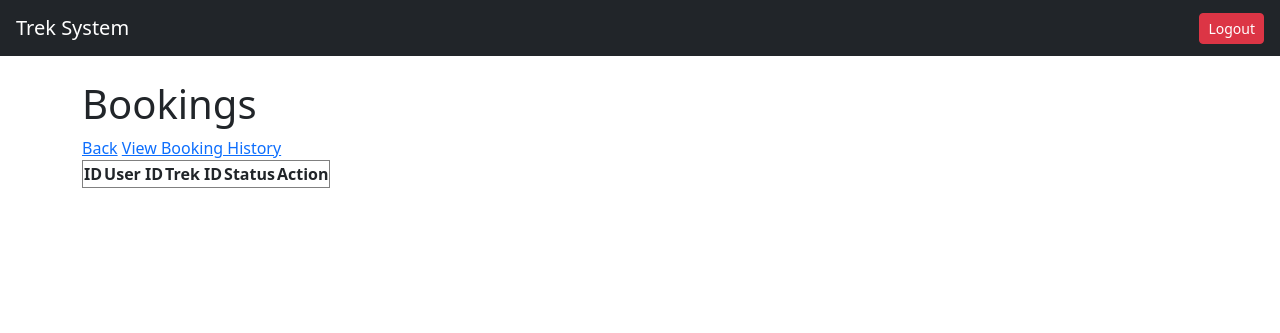
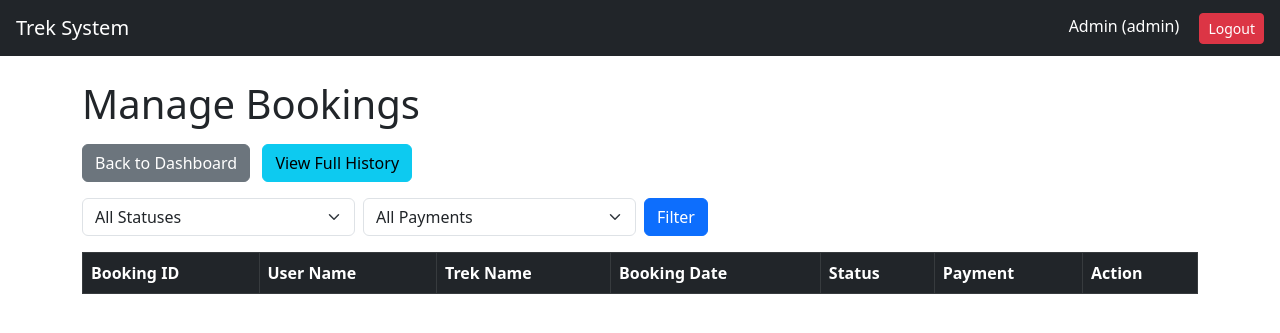
Before and after one commit to 24f2005143/Trekking-Management-Application, a Flask app: page /admin/bookings in a window 1280 px wide. Shown: the top 333 px of the page. Run offline with Flask 3, Linux system fonts and the light colour scheme; a user stored in the database is signed in; lists and menus that the app fills with data are empty.

Commit message:
User Dashboard and Trek Booking System

```diff
--- a/app.py
+++ b/app.py
@@ -1,4 +1,4 @@
-from flask import Flask, render_template, request, redirect, url_for
+from flask import Flask, render_template, request, redirect, url_for, flash
 from models import db, User, StaffProfile, Trek, Booking
 from flask_login import LoginManager, login_user, logout_user, login_required, current_user
 from werkzeug.security import generate_password_hash, check_password_hash
@@ -19,7 +19,6 @@ login_manager = LoginManager()
 login_manager.init_app(app)
 login_manager.login_view = "login"
 
-
 app.register_blueprint(admin_bp)
 app.register_blueprint(user_bp)
 app.register_blueprint(staff_bp)
@@ -33,24 +32,26 @@ def load_user(user_id):
 with app.app_context():
     db.create_all()
 
-    trek_columns = {column["name"] for column in inspect(db.engine).get_columns("trek")}
+    trek_columns = {col["name"] for col in inspect(db.engine).get_columns("trek")}
     if "duration" not in trek_columns:
         db.session.execute(text("ALTER TABLE trek ADD COLUMN duration INTEGER"))
         db.session.commit()
+    if "description" not in trek_columns:
+        db.session.execute(text("ALTER TABLE trek ADD COLUMN description TEXT"))
+        db.session.commit()
+
 
     admin = User.query.filter_by(email="admin@gmail.com").first()
-
     if not admin:
         admin_user = User(
             name="Admin",
             email="admin@gmail.com",
-            password=generate_password_hash("admin123"),  # ✅ FIXED
+            password=generate_password_hash("admin123"),
             role="admin"
         )
         db.session.add(admin_user)
         db.session.commit()
-
-        print("✅ Admin created: admin@gmail.com / admin123")
+        print("Admin created: admin@gmail.com / admin123")
 
 
 @app.route('/')
@@ -61,20 +62,19 @@ def home():
 @app.route('/register', methods=['GET', 'POST'])
 def register():
     if request.method == 'POST':
-
         if User.query.filter_by(email=request.form['email']).first():
-            return "Email already exists"
+            flash("Email already exists. Please login.", "danger")
+            return redirect('/register')
 
         user = User(
             name=request.form['name'],
             email=request.form['email'],
-            password=generate_password_hash(request.form['password']),  # ✅ FIXED
+            password=generate_password_hash(request.form['password']),
             role='user'
         )
-
         db.session.add(user)
         db.session.commit()
-
+        flash("Registration successful! Please login.", "success")
         return redirect('/login')
 
     return render_template('register.html')
@@ -83,18 +83,15 @@ def register():
 @app.route('/login', methods=['GET', 'POST'])
 def login():
     if request.method == 'POST':
-
         user = User.query.filter_by(email=request.form['email']).first()
 
-        if not user:
-            return "Invalid email"
-
-        # ✅ FIXED PASSWORD CHECK
-        if not check_password_hash(user.password, request.form['password']):
-            return "Invalid password"
+        if not user or not check_password_hash(user.password, request.form['password']):
+            flash("Invalid email or password.", "danger")
+            return redirect('/login')
 
         if user.is_blacklisted:
-            return "You are blocked"
+            flash("Your account has been blocked. Contact admin.", "danger")
+            return redirect('/login')
 
         login_user(user)
 
--- a/routes/admin_routes.py
+++ b/routes/admin_routes.py
@@ -1,14 +1,18 @@
-from flask import Blueprint, render_template, request, redirect
+from flask import Blueprint, render_template, request, redirect, flash
 from werkzeug.security import generate_password_hash
 from flask_login import login_required, current_user
 from models import db, User, Trek, Booking, StaffProfile
 
 admin_bp = Blueprint('admin_bp', __name__)
 
+def admin_only():
+    return current_user.role != 'admin'
+
+
 @admin_bp.route('/admin')
 @login_required
 def admin_dashboard():
-    if current_user.role != 'admin':
+    if admin_only():
         return "Access Denied"
 
     data = {"users": User.query.filter_by(role='user').count(),
@@ -17,165 +21,182 @@ def admin_dashboard():
         "bookings": Booking.query.count()}
     return render_template('admin_dashboard.html', data=data)
 
+
 @admin_bp.route('/admin/users')
 @login_required
 def users():
-    if current_user.role != 'admin':
+    if admin_only():
         return "Access Denied"
 
-    search = request.args.get('search')
+    search = request.args.get('search', '')
+    role_filter = request.args.get('role', '')
+
+    query = User.query
 
     if search:
-        users = User.query.filter((User.name.like(f"%{search}%")) |
-            (User.email.like(f"%{search}%")) |
-            (User.role.like(f"%{search}%")) |
-            (User.id == search if search.isdigit() else False)).all()
-    else:
-        users = User.query.all()
-    return render_template('manage_users.html', users=users)
+        query = query.filter((User.name.like(f"%{search}%")) |(User.email.like(f"%{search}%")))
+
+    if role_filter:
+        query = query.filter_by(role=role_filter)
+
+    all_users = query.all()
+    return render_template('manage_users.html', users=all_users, search=search, role_filter=role_filter)
 
 
 @admin_bp.route('/block_user/<int:id>', methods=['POST'])
 @login_required
 def block_user(id):
-    if current_user.role != 'admin':
+    if admin_only():
         return "Access Denied"
-
     user = User.query.get_or_404(id)
     user.is_blacklisted = True
+    db.session.commit()
+    flash(f"{user.name} has been blocked.", "warning")
+    return redirect('/admin/users')
 
-    db.session.commit()
-    return redirect('/admin/users')
 
 @admin_bp.route('/unblock_user/<int:id>', methods=['POST'])
 @login_required
 def unblock_user(id):
-    if current_user.role != 'admin':
+    if admin_only():
         return "Access Denied"
-
     user = User.query.get_or_404(id)
     user.is_blacklisted = False
-
     db.session.commit()
+    flash(f"{user.name} has been unblocked.", "success")
     return redirect('/admin/users')
 
 
 @admin_bp.route('/block_staff/<int:id>', methods=['POST'])
 @login_required
 def block_staff(id):
-    if current_user.role != 'admin':
+    if admin_only():
         return "Access Denied"
-
     staff = User.query.get_or_404(id)
-
     if staff.role != 'staff':
         return "Not a staff member"
-
     staff.is_blacklisted = True
     db.session.commit()
+    flash(f"Staff {staff.name} has been blocked.", "warning")
     return redirect('/admin/users')
 
 
 @admin_bp.route('/unblock_staff/<int:id>', methods=['POST'])
 @login_required
 def unblock_staff(id):
-    if current_user.role != 'admin':
+    if admin_only():
         return "Access Denied"
-
     staff = User.query.get_or_404(id)
-
     if staff.role != 'staff':
         return "Not a staff member"
-
     staff.is_blacklisted = False
     db.session.commit()
+    flash(f"Staff {staff.name} has been unblocked.", "success")
     return redirect('/admin/users')
 
 
 @admin_bp.route('/admin/treks')
 @login_required
 def manage_treks():
-    if current_user.role != 'admin':
+    if admin_only():
         return "Access Denied"
 
-    search = request.args.get('search')
+    search = request.args.get('search', '')
+    difficulty = request.args.get('difficulty', '')
+    status = request.args.get('status', '')
+
+    query = Trek.query
 
     if search:
-        treks = Trek.query.filter((Trek.trek_name.like(f"%{search}%")) |
-            (Trek.location.like(f"%{search}%")) |
-            (Trek.id == search if search.isdigit() else False)).all()
-    else:
-        treks = Trek.query.all()
+        query = query.filter((Trek.trek_name.like(f"%{search}%")) |(Trek.location.like(f"%{search}%")))
+    if difficulty:
+        query = query.filter_by(difficulty=difficulty)
+    if status:
+        query = query.filter_by(status=status)
 
-    users = User.query.all()
-    return render_template('manage_treks.html', treks=treks, users=users)
+    treks = query.all()
+    staff_users = User.query.filter_by(role='staff').all()
+
+    return render_template('manage_treks.html', treks=treks, users=staff_users)
 
 
 @admin_bp.route('/add_trek', methods=['POST'])
 @login_required
 def add_trek():
-    if current_user.role != 'admin':
+    if admin_only():
         return "Access Denied"
 
     trek = Trek(trek_name=request.form.get('trek_name'),
         location=request.form.get('location'),
+        description=request.form.get('description'),
         duration=request.form.get('duration'),
         difficulty=request.form.get('difficulty'),
-        available_slots=10)
-
+        available_slots=int(request.form.get('available_slots', 10)))
     db.session.add(trek)
     db.session.commit()
+    flash("Trek added successfully!", "success")
+    return redirect('/admin/treks')
 
-    return redirect('/admin/treks')
 
 @admin_bp.route('/delete_trek/<int:id>', methods=['POST'])
 @login_required
 def delete_trek(id):
-    if current_user.role != 'admin':
+    if admin_only():
         return "Access Denied"
-
     trek = Trek.query.get_or_404(id)
-
     db.session.delete(trek)
     db.session.commit()
+    flash("Trek deleted.", "info")
     return redirect('/admin/treks')
 
 
 @admin_bp.route('/edit_trek/<int:id>', methods=['GET', 'POST'])
 @login_required
 def edit_trek(id):
-    if current_user.role != 'admin':
+    if admin_only():
         return "Access Denied"
-
     trek = Trek.query.get_or_404(id)
 
     if request.method == 'POST':
         trek.trek_name = request.form.get('trek_name')
         trek.location = request.form.get('location')
+        trek.description = request.form.get('description')
         trek.duration = request.form.get('duration')
         trek.difficulty = request.form.get('difficulty')
+        trek.available_slots = request.form.get('available_slots')
+        db.session.commit()
+        flash("Trek updated!", "success")
+        return redirect('/admin/treks')
 
-        db.session.commit()
-        return redirect('/admin/treks')
     return render_template('edit_trek.html', trek=trek)
 
 
 @admin_bp.route('/admin/bookings')
 @login_required
 def bookings():
-
-    if current_user.role != 'admin':
+    if admin_only():
         return "Access Denied"
 
-    bookings = Booking.query.all()
+    status = request.args.get('status', '')
+    payment = request.args.get('payment', '')
+
+    query = db.session.query(Booking, User, Trek)\
+        .join(User, Booking.user_id == User.id)\
+        .join(Trek, Booking.trek_id == Trek.id)
+
+    if status:
+        query = query.filter(Booking.booking_status == status)
+    if payment:
+        query = query.filter(Booking.payment_status == payment)
+
+    bookings = query.all()
     return render_template('manage_bookings.html', bookings=bookings)
 
 
 @admin_bp.route('/admin/booking_history')
 @login_required
 def booking_history():
-
-    if current_user.role != 'admin':
+    if admin_only():
         return "Access Denied"
 
     booking_history = db.session.query(Booking, User, Trek)\
@@ -188,30 +209,32 @@ def booking_history():
 @admin_bp.route('/cancel_booking/<int:id>', methods=['POST'])
 @login_required
 def cancel_booking(id):
-    if current_user.role != 'admin':
+    if admin_only():
         return "Access Denied"
-
     booking = Booking.query.get_or_404(id)
+    trek = Trek.query.get(booking.trek_id)
+    if trek:
+        trek.available_slots += 1
     db.session.delete(booking)
     db.session.commit()
-
+    flash("Booking cancelled.", "info")
     return redirect('/admin/bookings')
 
 
 @admin_bp.route('/add_staff', methods=['GET', 'POST'])
 @login_required
 def add_staff():
-    if current_user.role != 'admin':
+    if admin_only():
         return "Access Denied"
 
     if request.method == 'POST':
-        staff = User(
-            name=request.form.get('name'),
-            email=request.form.get('email'),
+        if User.query.filter_by(email=request.form.get('email')).first():
+            flash("Email already exists.", "danger")
+            return redirect('/add_staff')
+
+        staff = User(name=request.form.get('name'),email=request.form.get('email'),
             password=generate_password_hash(request.form.get('password')),
-            role='staff'
-        )
-
+            role='staff')
         db.session.add(staff)
         db.session.commit()
 
@@ -219,44 +242,40 @@ def add_staff():
         db.session.add(profile)
         db.session.commit()
 
+        flash(f"Staff {staff.name} added successfully!", "success")
         return redirect('/admin/users')
 
     return render_template('add_staff.html')
 
+
 @admin_bp.route('/remove_staff/<int:id>', methods=['POST'])
 @login_required
 def remove_staff(id):
-
-    if current_user.role != 'admin':
+    if admin_only():
         return "Access Denied"
-
     staff = User.query.get_or_404(id)
-
     if staff.role != 'staff':
         return "Not a staff member"
-
     if staff.staff_profile:
         db.session.delete(staff.staff_profile)
-
     db.session.delete(staff)
     db.session.commit()
-
+    flash("Staff removed.", "info")
     return redirect('/admin/users')
 
 
 @admin_bp.route('/assign_staff/<int:trek_id>', methods=['POST'])
 @login_required
 def assign_staff(trek_id):
-    if current_user.role != 'admin':
+    if admin_only():
         return "Access Denied"
-
     trek = Trek.query.get_or_404(trek_id)
     staff_user_id = request.form.get('staff_id')
     staff_profile = StaffProfile.query.filter_by(user_id=staff_user_id).first()
-
     if staff_profile:
         trek.staff_id = staff_profile.id
-
-    db.session.commit()
-
+        db.session.commit()
+        flash("Staff assigned to trek!", "success")
+    else:
+        flash("Staff profile not found.", "danger")
     return redirect('/admin/treks')
--- a/templates/base.html
+++ b/templates/base.html
@@ -2,45 +2,40 @@
 <html>
 <head>
     <title>{% block title %}Trek System{% endblock %}</title>
-
     <link href="https://cdn.jsdelivr.net/npm/bootstrap@5.3.0/dist/css/bootstrap.min.css" rel="stylesheet">
 </head>
 
 <body>
 
 <nav class="navbar navbar-dark bg-dark px-3">
-
-    <a class="navbar-brand text-white" href="/">
-        Trek System
-    </a>
-
+    <a class="navbar-brand text-white" href="/">Trek System</a>
     <div class="ms-auto">
-
         {% if current_user.is_authenticated %}
-
-            <a class="btn btn-danger btn-sm" href="/logout">
-                Logout
-            </a>
-
+            <span class="text-white me-3">{{ current_user.name }} ({{ current_user.role }})</span>
+            <a class="btn btn-danger btn-sm" href="/logout">Logout</a>
         {% else %}
-
-            <a class="btn btn-light btn-sm me-2" href="/login">
-                Login
-            </a>
-
-            <a class="btn btn-success btn-sm" href="/register">
-                Register
-            </a>
-
+            <a class="btn btn-light btn-sm me-2" href="/login">Login</a>
+            <a class="btn btn-success btn-sm" href="/register">Register</a>
         {% endif %}
-
     </div>
-
 </nav>
 
 <div class="container mt-4">
+
+    {% with messages = get_flashed_messages(with_categories=true) %}
+        {% if messages %}
+            {% for category, message in messages %}
+                <div class="alert alert-{{ category }} alert-dismissible fade show" role="alert">
+                    {{ message }}
+                    <button type="button" class="btn-close" data-bs-dismiss="alert"></button>
+                </div>
+            {% endfor %}
+        {% endif %}
+    {% endwith %}
+
     {% block content %}{% endblock %}
 </div>
 
+<script src="https://cdn.jsdelivr.net/npm/bootstrap@5.3.0/dist/js/bootstrap.bundle.min.js"></script>
 </body>
 </html>
--- a/templates/manage_bookings.html
+++ b/templates/manage_bookings.html
@@ -1,38 +1,62 @@
 {% extends "base.html" %}
-{% block title %}Login{% endblock %}
+{% block title %}Manage Bookings{% endblock %}
 {% block content %}
 
-<h1>Bookings</h1>
+<h1 class="mb-3">Manage Bookings</h1>
+<a class="btn btn-secondary mb-3" href="/admin">Back to Dashboard</a>
+<a class="btn btn-info mb-3 ms-2" href="{{ url_for('admin_bp.booking_history') }}">View Full History</a>
 
-<a href="/admin">Back</a>
+<!-- Filter -->
+<form method="GET" action="{{ url_for('admin_bp.bookings') }}" class="row g-2 mb-3">
+    <div class="col-md-3">
+        <select class="form-select" name="status">
+            <option value="">All Statuses</option>
+            <option value="Booked">Booked</option>
+            <option value="Cancelled">Cancelled</option>
+        </select>
+    </div>
+    <div class="col-md-3">
+        <select class="form-select" name="payment">
+            <option value="">All Payments</option>
+            <option value="Pending">Pending</option>
+            <option value="Paid">Paid</option>
+        </select>
+    </div>
+    <div class="col-md-2">
+        <button class="btn btn-primary">Filter</button>
+    </div>
+</form>
 
-<a href="{{ url_for('admin_bp.booking_history') }}">View Booking History</a>
-
-<table border="1">
-
+<table class="table table-bordered table-striped">
+    <thead class="table-dark">
         <tr>
-    <th>ID</th>
-    <th>User ID</th>
-    <th>Trek ID</th>
+            <th>Booking ID</th>
+            <th>User Name</th>
+            <th>Trek Name</th>
+            <th>Booking Date</th>
             <th>Status</th>
+            <th>Payment</th>
             <th>Action</th>
         </tr>
-
-{% for b in bookings %}
+    </thead>
+    <tbody>
+    {% for booking, user, trek in bookings %}
     <tr>
-    <td>{{ b.id }}</td>
-    <td>{{ b.user_id }}</td>
-    <td>{{ b.trek_id }}</td>
-    <td>{{ b.booking_status }}</td>
+        <td>{{ booking.id }}</td>
+        <td>{{ user.name }}</td>
+        <td>{{ trek.trek_name }}</td>
+        <td>{{ booking.booking_date.strftime('%Y-%m-%d') }}</td>
+        <td>{{ booking.booking_status }}</td>
+        <td>{{ booking.payment_status }}</td>
         <td>
-        <form method="POST" action="{{ url_for('admin_bp.cancel_booking', id=b.id) }}">
-            <button type="submit">Cancel</button>
+            <form method="POST" action="{{ url_for('admin_bp.cancel_booking', id=booking.id) }}">
+                <button class="btn btn-danger btn-sm" type="submit"
+                    onclick="return confirm('Cancel this booking?')">Cancel</button>
             </form>
         </td>
     </tr>
     {% endfor %}
-
+    </tbody>
 </table>
 
-
 {% endblock %}
```
Also changed, not shown: models.py (+8 -5 lines), routes/staff_routes.py (+16 -21 lines), routes/user_routes.py (+62 -16 lines), templates/edit_trek.html (+1 -10 lines), templates/history.html (added, +34 -0 lines), templates/login.html (+12 -18 lines), templates/manage_users.html (+0 -7 lines), templates/profile.html (added, +28 -0 lines), templates/register.html (+12 -6 lines), templates/user_dashboard.html (+36 -29 lines). Lines whose indentation alone changed are shown as unchanged.
